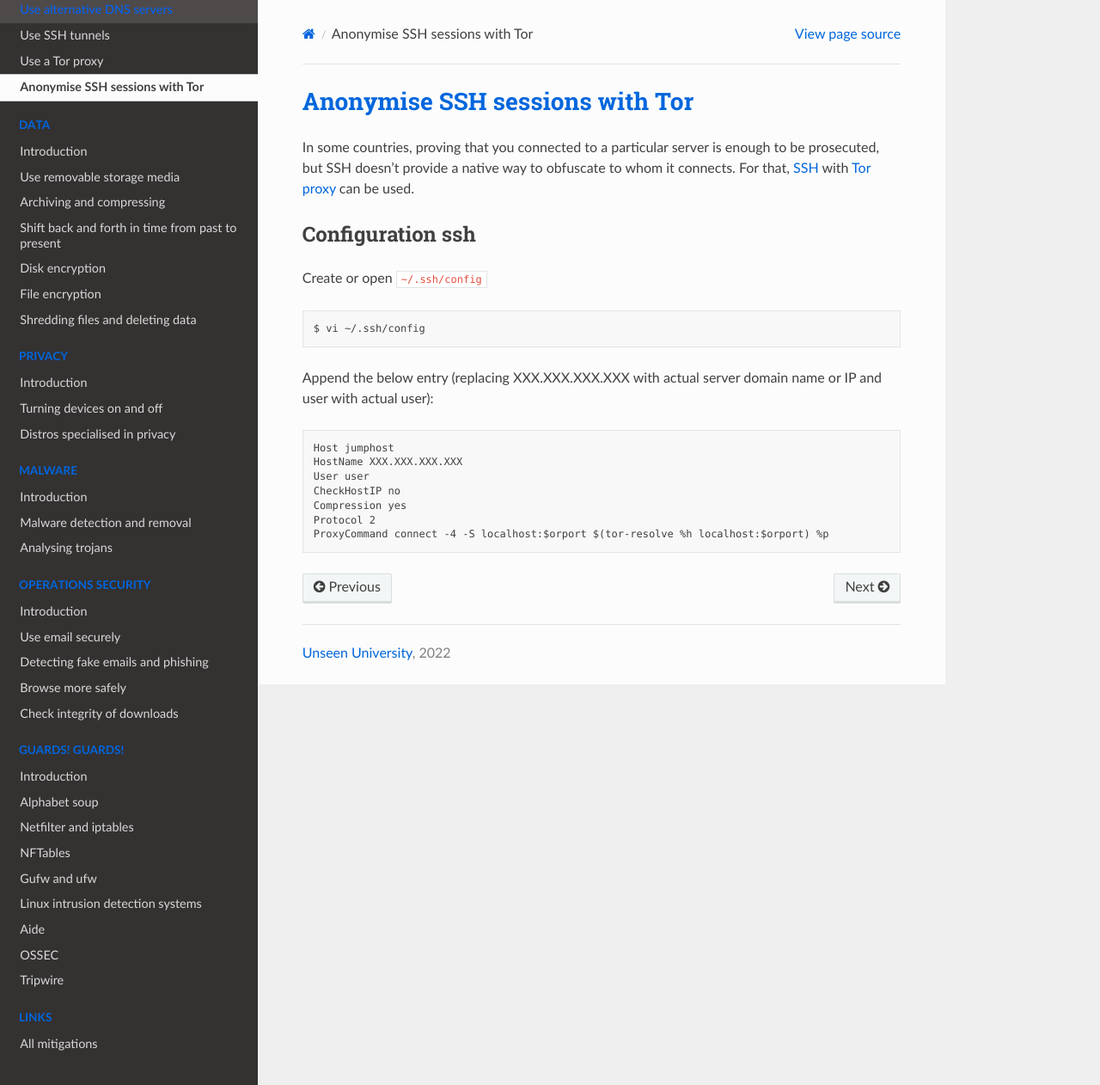
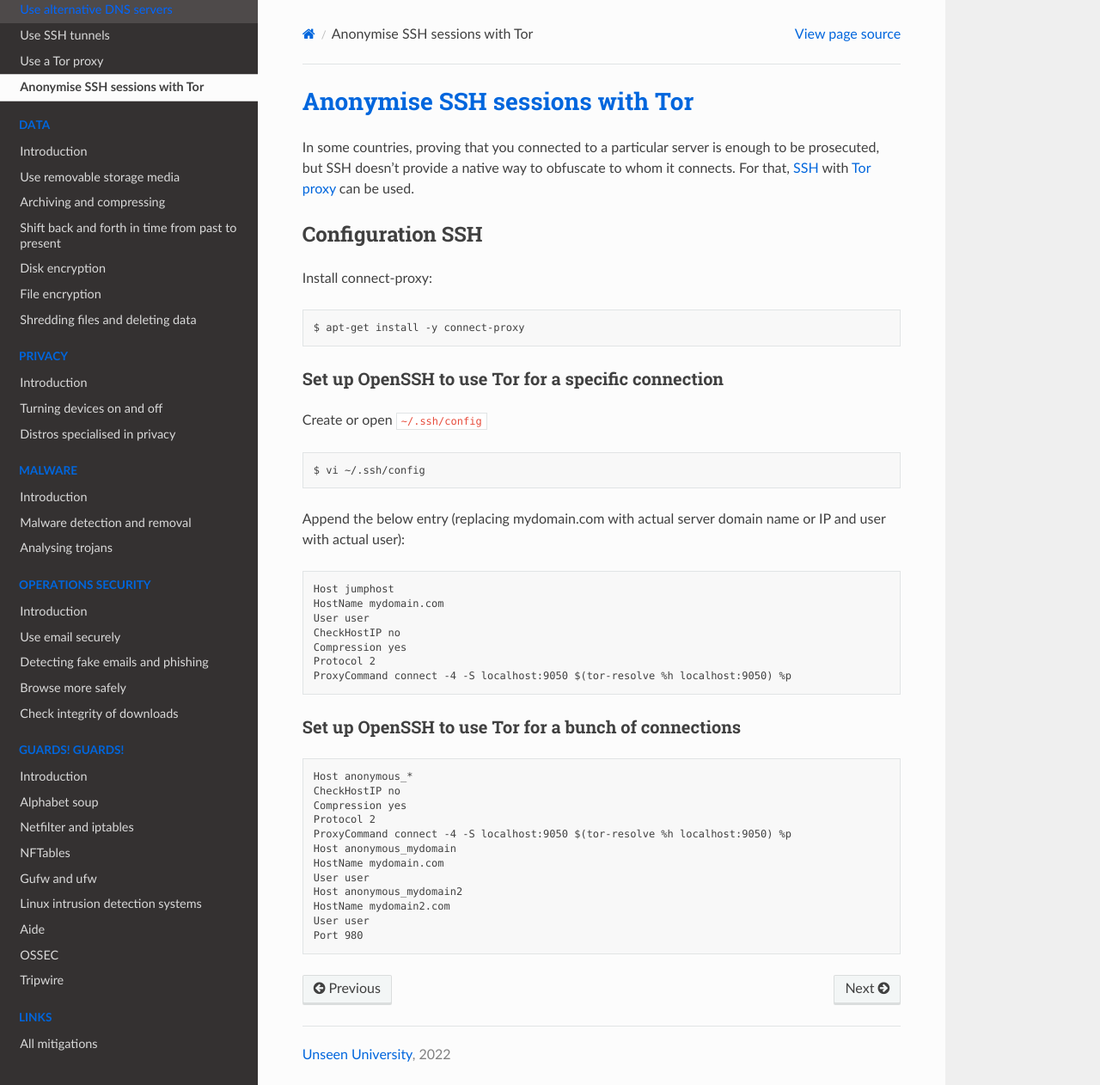
Before and after one commit to tymyrddin/blue-linux, a Sphinx documentation site: the page built from source/docs/services/ssh-tor.md, in a window 1280 px wide and 1262 px high. Shown: the whole window at 86% size. Built offline with Sphinx 7.4.7 and the Read the Docs theme 2.0.0, drawn with Linux system fonts in a browser that asks for light colours.

````diff
--- a/source/docs/services/ssh-tor.md
+++ b/source/docs/services/ssh-tor.md
@@ -3,18 +3,43 @@
 In some countries, proving that you connected to a particular server is enough to be prosecuted, but SSH doesn't
 provide a native way to obfuscate to whom it connects. For that, [SSH](ssh.md) with [Tor proxy](tor-proxy.md) can be used.
 
-## Configuration ssh
+## Configuration SSH
+
+Install connect-proxy:
+
+    $ apt-get install -y connect-proxy
+
+### Set up OpenSSH to use Tor for a specific connection
 
 Create or open `~/.ssh/config`
 
     $ vi ~/.ssh/config
 
-Append the below entry (replacing XXX.XXX.XXX.XXX with actual server domain name or IP and user with actual user):
+Append the below entry (replacing mydomain.com with actual server domain name or IP and user with actual user):
 
-    Host jumphost
-    HostName XXX.XXX.XXX.XXX
-    User user
-    CheckHostIP no
-    Compression yes
-    Protocol 2
-    ProxyCommand connect -4 -S localhost:$orport $(tor-resolve %h localhost:$orport) %p
+```text
+Host jumphost
+HostName mydomain.com
+User user
+CheckHostIP no
+Compression yes
+Protocol 2
+ProxyCommand connect -4 -S localhost:9050 $(tor-resolve %h localhost:9050) %p
+```
+
+### Set up OpenSSH to use Tor for a bunch of connections
+
+```text
+Host anonymous_*
+CheckHostIP no
+Compression yes
+Protocol 2
+ProxyCommand connect -4 -S localhost:9050 $(tor-resolve %h localhost:9050) %p
+Host anonymous_mydomain
+HostName mydomain.com
+User user
+Host anonymous_mydomain2
+HostName mydomain2.com
+User user
+Port 980
+```
````
